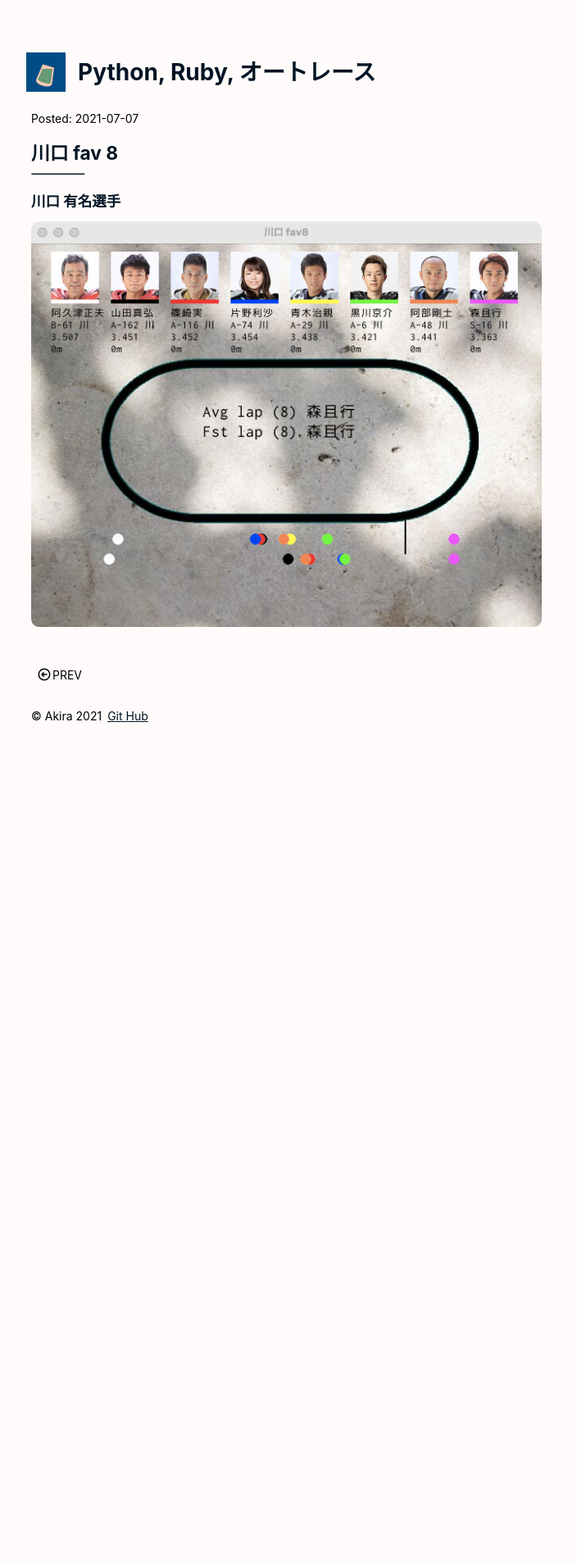
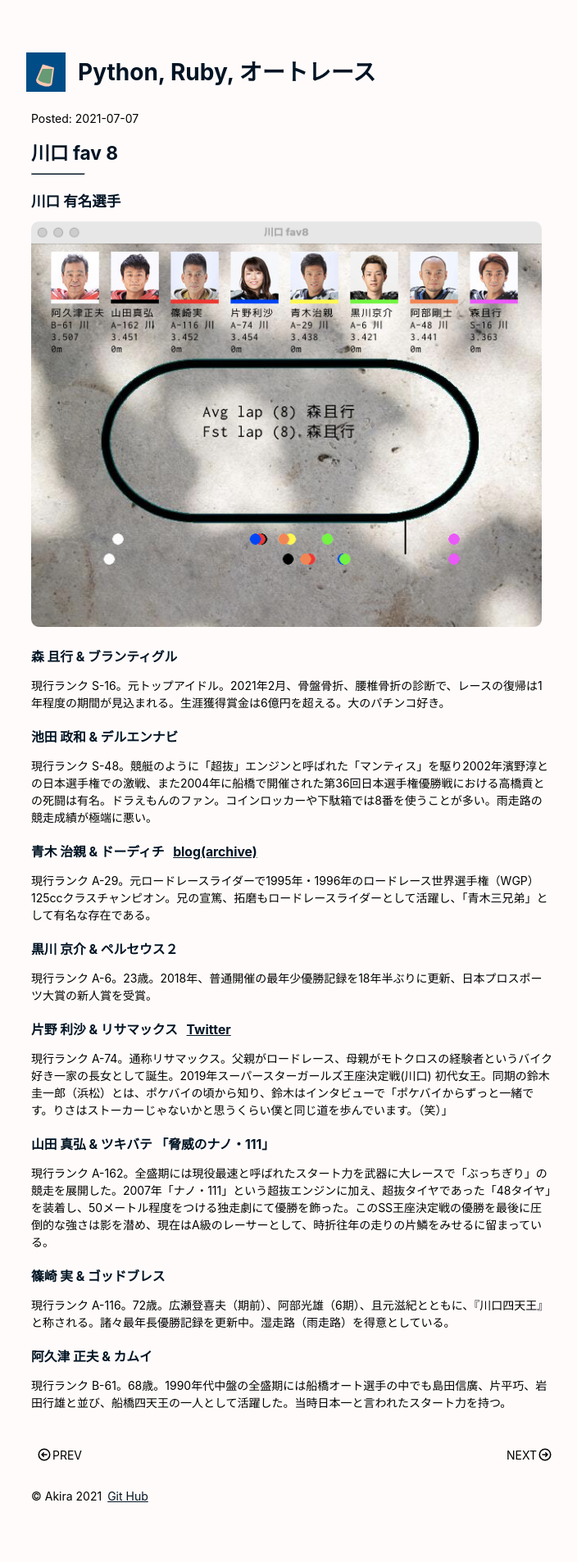
Before and after one commit to justgetwet/jekyll-race, a Jekyll site: the page built from _posts/2021-07-07-kawaguchi-fav8.md, in a window 1280 px wide. Shown: the whole page at 82% size, without its empty margins (32-736 px from the left). Built offline with Jekyll 4.4.1, drawn with Linux system fonts in a browser that asks for light colours; before the commit the page ends 954 px from its top, so only the background shows below that.

Commit message:
girlsracer

```diff
--- a/_posts/2021-07-07-kawaguchi-fav8.md
+++ b/_posts/2021-07-07-kawaguchi-fav8.md
@@ -6,3 +6,35 @@ title: 川口 fav 8
 ### 川口 有名選手
 
 ![kawaguchi fav8]({{site.baseurl}}/images/kawaguchi_fav8.png)
+
+#### 森 且行 &  ブランティグル
+
+現行ランク S-16。元トップアイドル。2021年2月、骨盤骨折、腰椎骨折の診断で、レースの復帰は1年程度の期間が見込まれる。生涯獲得賞金は6億円を超える。大のパチンコ好き。
+
+#### 池田 政和 &  デルエンナビ
+
+現行ランク S-48。競艇のように「超抜」エンジンと呼ばれた「マンティス」を駆り2002年濱野淳との日本選手権での激戦、また2004年に船橋で開催された第36回日本選手権優勝戦における高橋貢との死闘は有名。ドラえもんのファン。コインロッカーや下駄箱では8番を使うことが多い。雨走路の競走成績が極端に悪い。
+
+#### 青木 治親 &  ドーディチ  [blog(archive)](https://web.archive.org/web/20210622195125/)
+
+現行ランク A-29。元ロードレースライダーで1995年・1996年のロードレース世界選手権（WGP）125ccクラスチャンピオン。兄の宣篤、拓磨もロードレースライダーとして活躍し、「青木三兄弟」として有名な存在である。
+
+#### 黒川 京介 & ペルセウス２
+
+現行ランク A-6。23歳。2018年、普通開催の最年少優勝記録を18年半ぶりに更新、日本プロスポーツ大賞の新人賞を受賞。
+
+#### 片野 利沙 & リサマックス [Twitter](https://twitter.com/risamax_rk)
+
+現行ランク A-74。通称リサマックス。父親がロードレース、母親がモトクロスの経験者というバイク好き一家の長女として誕生。2019年スーパースターガールズ王座決定戦(川口) 初代女王。同期の鈴木圭一郎（浜松）とは、ポケバイの頃から知り、鈴木はインタビューで「ポケバイからずっと一緒です。りさはストーカーじゃないかと思うくらい僕と同じ道を歩んでいます。（笑）」
+
+#### 山田 真弘 & ツキバテ 「脅威のナノ・111」
+
+現行ランク A-162。全盛期には現役最速と呼ばれたスタート力を武器に大レースで「ぶっちぎり」の競走を展開した。2007年「ナノ・111」という超抜エンジンに加え、超抜タイヤであった「48タイヤ」を装着し、50メートル程度をつける独走劇にて優勝を飾った。このSS王座決定戦の優勝を最後に圧倒的な強さは影を潜め、現在はA級のレーサーとして、時折往年の走りの片鱗をみせるに留まっている。
+
+#### 篠崎 実 & ゴッドブレス
+
+現行ランク A-116。72歳。広瀬登喜夫（期前）、阿部光雄（6期）、且元滋紀とともに、『川口四天王』と称される。諸々最年長優勝記録を更新中。湿走路（雨走路）を得意としている。
+
+#### 阿久津 正夫 & カムイ
+
+現行ランク B-61。68歳。1990年代中盤の全盛期には船橋オート選手の中でも島田信廣、片平巧、岩田行雄と並び、船橋四天王の一人として活躍した。当時日本一と言われたスタート力を持つ。
```
Also changed, not shown: _posts/2021-07-03-hamamatsu-top8.md (+16 -0 lines), _posts/2021-07-06-isesaki-fav8.md (+1 -1 lines), _posts/2021-07-08-grilsracer.md (added, +24 -0 lines).
